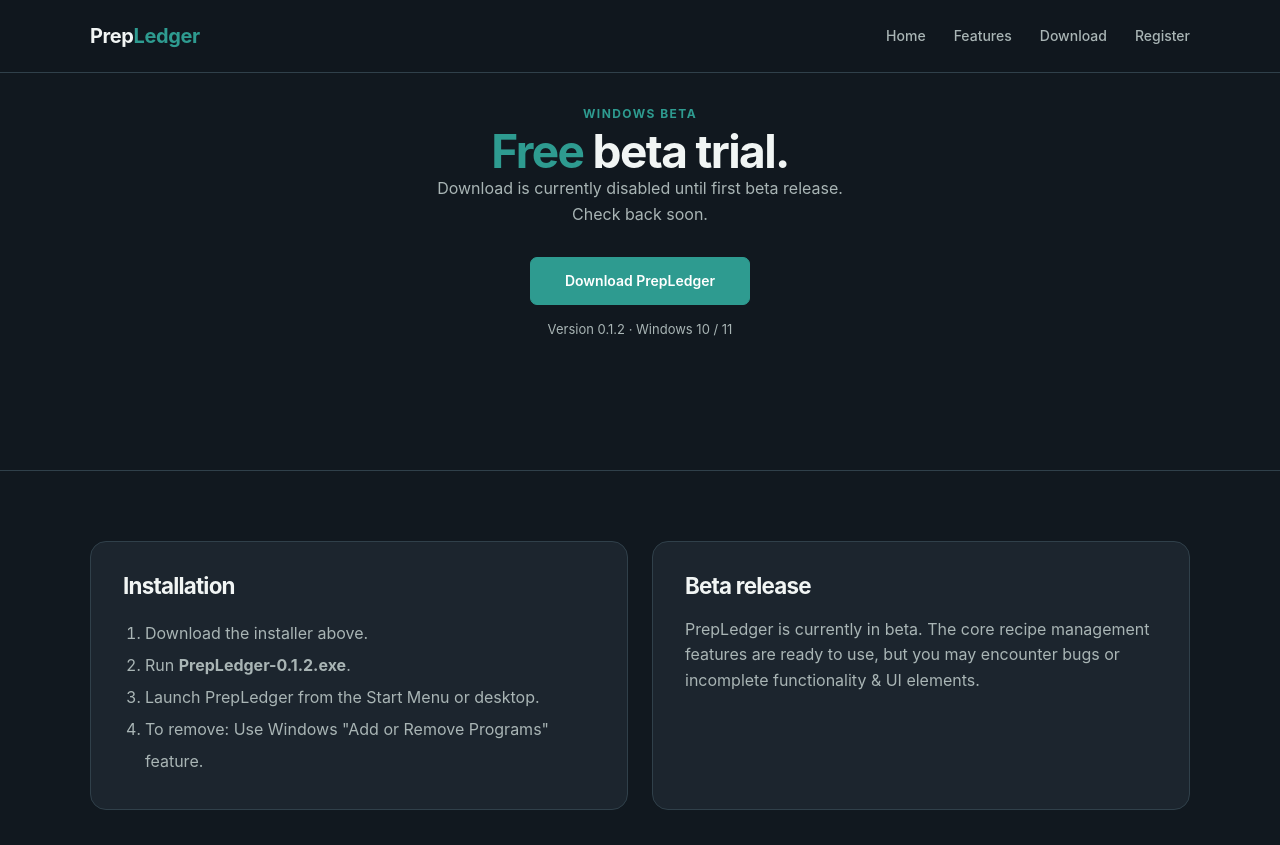
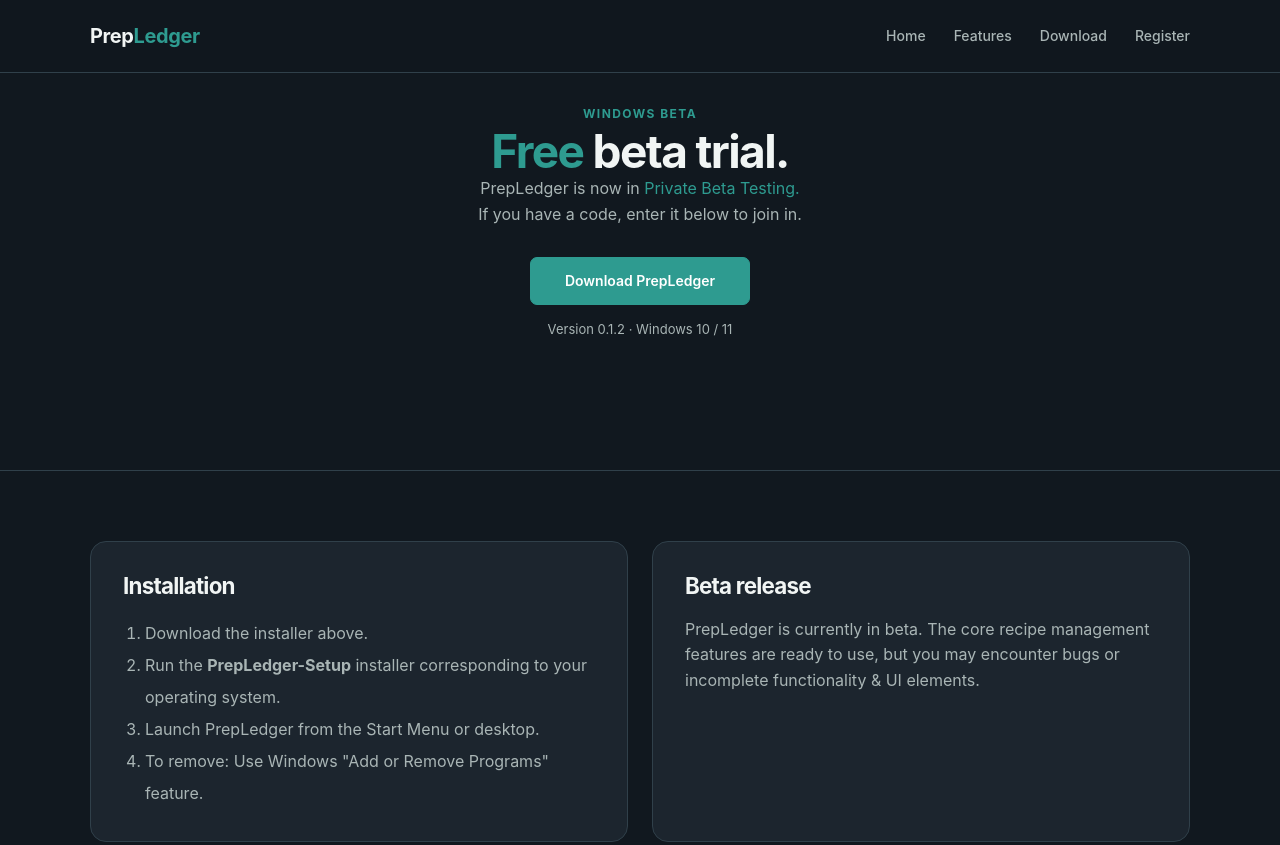
Before and after one commit to caileanb773/prepledger-site, a plain HTML site: page downloads.html in a window 1280 px wide. Shown: the top 845 px of the page. Drawn offline with Linux system fonts and the light colour scheme.

```diff
--- a/downloads.html
+++ b/downloads.html
@@ -25,8 +25,8 @@
                 <h2><span>Free</span> beta trial.</h2>
 
                 <p>
-                    Download is currently disabled until first beta release.<br>
-                    Check back soon.
+                    PrepLedger is now in <span>Private Beta Testing.</span><br>
+                    If you have a code, enter it below to join in.
                 </p>
 
                 <a href="downloads.html"
@@ -52,7 +52,7 @@
 
                         <ol>
                             <li>Download the installer above.</li>
-                            <li>Run <strong>PrepLedger-0.1.2.exe</strong>.</li>
+                            <li>Run the <strong>PrepLedger-Setup</strong> installer corresponding to your operating system.</li>
                             <li>Launch PrepLedger from the Start Menu or desktop.</li>
                             <li>To remove: Use Windows "Add or Remove Programs" feature.</li>
                         </ol>
```
